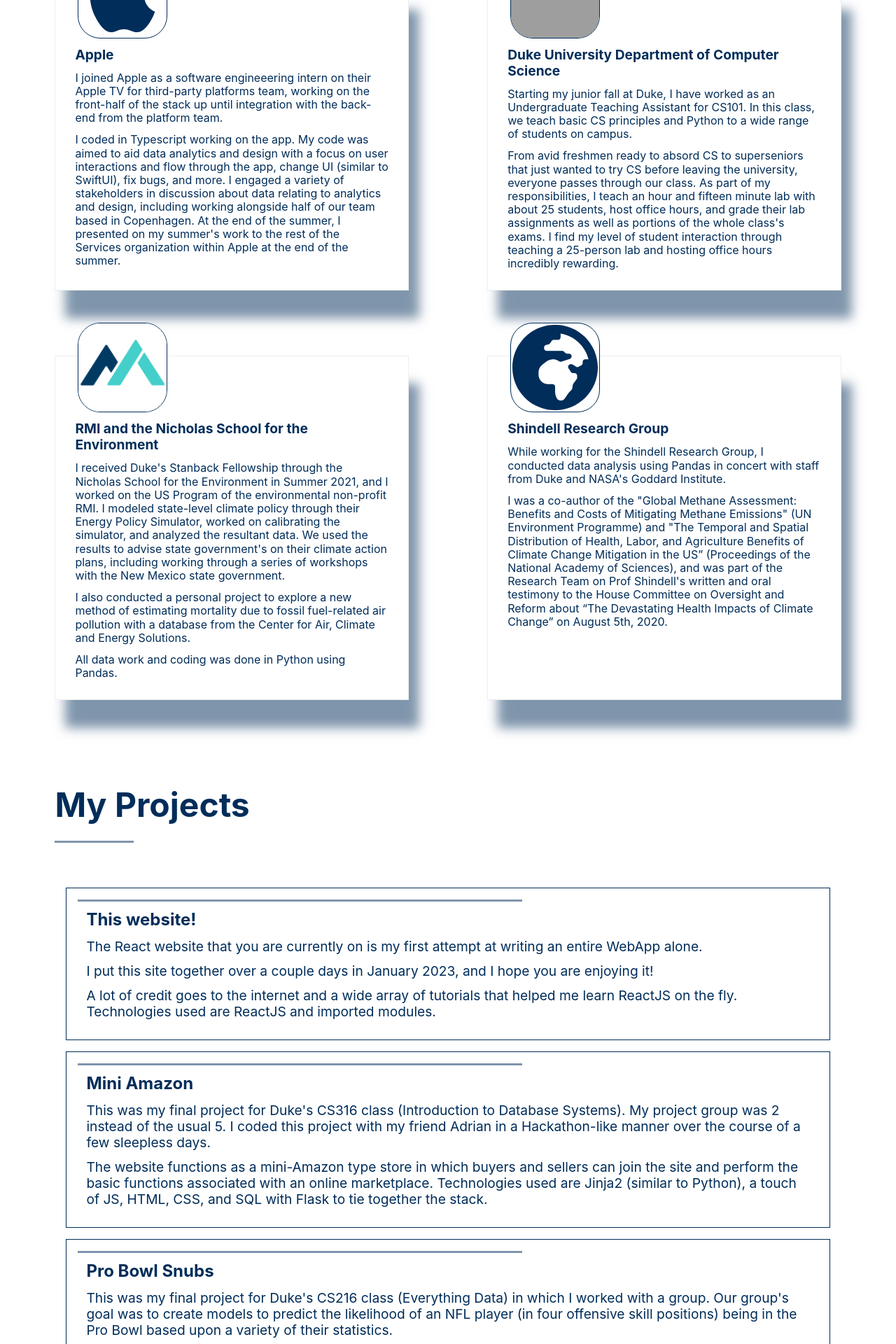
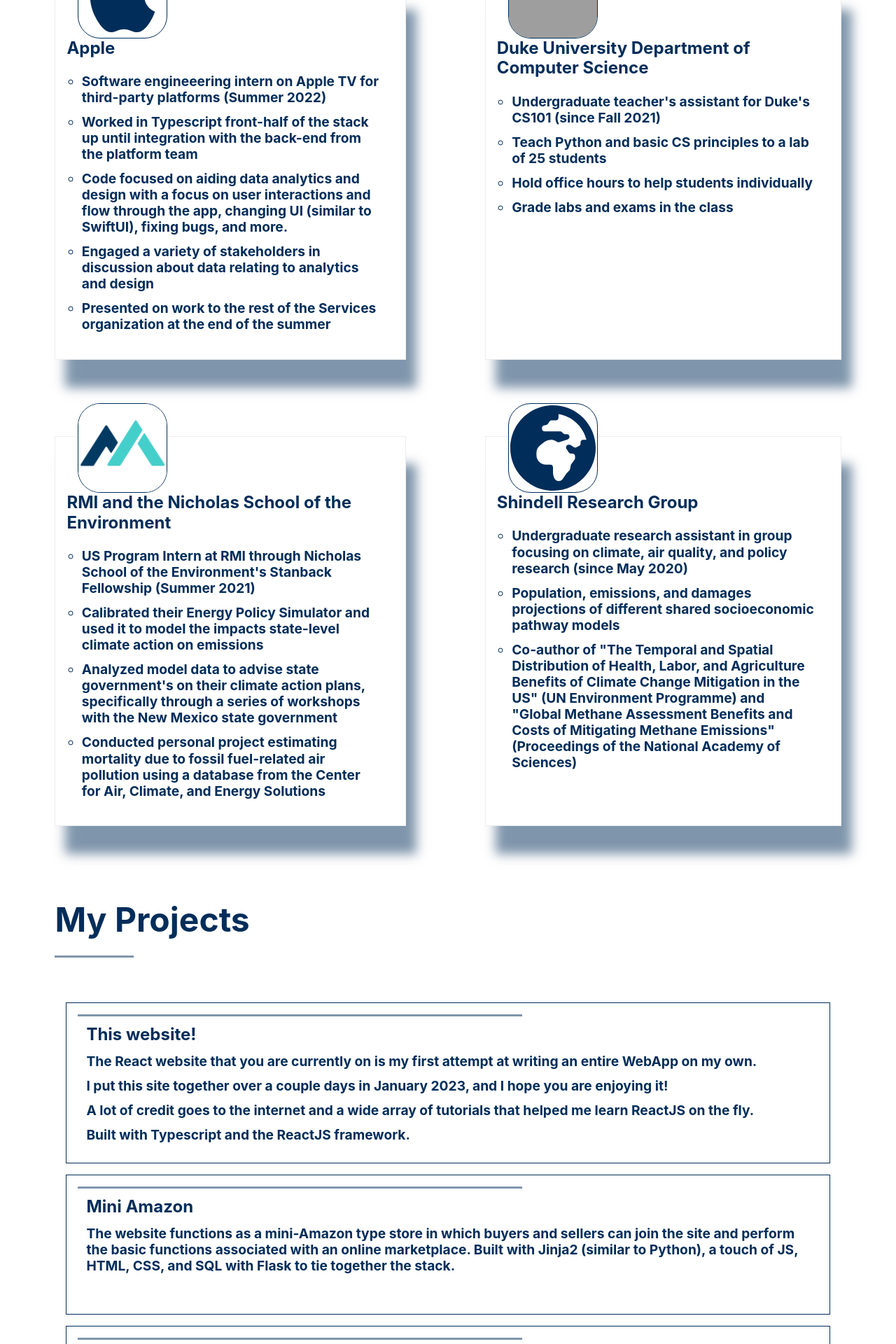
Before and after one commit to aglick24/my-app, a React (Create React App) app: page / in a window 1280 px wide. Shown: the part 1100-3020 px from the top of the page at 70% size. Built offline with nearby package versions, Linux system fonts and the light colour scheme; grey boxes are pictures that could not be loaded.

Commit message:
made content and design changes in infocards and listcards, still need to add proper shindell github and possibly rmi github

```diff
--- a/src/components/Contact.css
+++ b/src/components/Contact.css
@@ -11,7 +11,6 @@
 
 .Contact button {
     border: 0;
-    padding-left: 2%;
     background-color: var(--secondary-color);
     color: #eee;
     font-weight: bolder;
@@ -33,9 +32,9 @@
     color: #eee;
 }
 
-.Contact a:hover {
+.Contact a:hover,
+.Contact button:hover {
     font-size: 1.5rem;
-    border-bottom: 3px solid #eee;
 }
 
 .Contact .Content ul {
--- a/src/components/Contact.tsx
+++ b/src/components/Contact.tsx
@@ -12,8 +12,8 @@
                 Contact + Info
             </h2>
             <ul>
-                <li>{phone}<button onClick={() => {navigator.clipboard.writeText(phone);}}><FaCopy/></button></li>
-                <li>{email}<button onClick={() => {navigator.clipboard.writeText(email);}}><FaCopy/></button></li>
+                <li><button onClick={() => {navigator.clipboard.writeText(phone);}}>{phone} <FaCopy/></button></li>
+                <li><button onClick={() => {navigator.clipboard.writeText(email);}}>{email} <FaCopy/></button></li>
                 <li><a href='https://drive.google.com/file/d/1NZUCyl0bxcFLoHKXu1P8gl9sxHb1osNF/view?usp=sharing' target="_blank" rel="noreferrer">Resume</a></li>
                 <li><a href='https://github.com/aglick24' target="_blank" rel="noreferrer">Github</a></li>
             </ul>
--- a/src/components/InfoCard.css
+++ b/src/components/InfoCard.css
@@ -2,12 +2,25 @@
     border: 1px solid #eee;
     box-shadow: 15px 40px 15px var(--primary-dark-translucent);
     padding: 1rem;
+    font-weight: bold;
 }
 
-.InfoCard p {
+.InfoCard li {
+    font-size: 1.2rem;
+    margin: 12px;
+    font-weight: bold;
+}
+
+.InfoCard a {
     color: var(--primary-dark);
-    font-size: 1rem;
-    margin: 12px;
+}
+
+.InfoCard li a:hover {
+    font-weight: bolder;
+}
+
+.InfoCard ul {
+    padding: 2%;
 }
 
 .InfoCard img {
@@ -35,7 +48,7 @@
 
 .InfoCard span {
     color: var(--primary-dark);
-    font-size: 1.2rem;
+    font-size: 1.5rem;
     font-weight: 700;
 }
 
--- a/src/components/ListCard.css
+++ b/src/components/ListCard.css
@@ -11,6 +11,7 @@
 
 .ListCard p {
     color: var(--primary-dark);
+    font-weight: bold;
     font-size: 1.2rem;
     margin: 12px;
 }
@@ -26,11 +27,16 @@
     border: 1px solid var(--primary-dark-translucent);
 }
 
-.ListCard.Linked:hover p,
-.ListCard.Linked:hover span {
+.ListCard.Linked:hover p{
     color: #eee;
     font-size: 24px;
 }
+
+.ListCard.Linked:hover span {
+    color: #eee;
+    font-size: 30px;
+}
+
 .ListCard .Line {
     align-content: left;
     padding: 0% 50%;
--- a/src/components/Projects.tsx
+++ b/src/components/Projects.tsx
@@ -11,20 +11,20 @@
             <div className='Content'>
                 <ListCard
                 title={'This website!'}
-                content={<><p>The React website that you are currently on is my first attempt at writing an entire WebApp alone.</p><p>I put this site together over a couple days in January 2023, and I hope you are enjoying it!</p><p>A lot of credit goes to the internet and a wide array of tutorials that helped me learn ReactJS on the fly. Technologies used are ReactJS and imported modules.</p></>}
+                content={<><p>The React website that you are currently on is my first attempt at writing an entire WebApp on my own.</p><p>I put this site together over a couple days in January 2023, and I hope you are enjoying it!</p><p>A lot of credit goes to the internet and a wide array of tutorials that helped me learn ReactJS on the fly.</p><p>Built with Typescript and the ReactJS framework.</p></>}
                 link={'https://github.com/aglick24/my-app'}/>
                 <ListCard
                 title={'Mini Amazon'}
-                content={<><p>This was my final project for Duke's CS316 class (Introduction to Database Systems). My project group was 2 instead of the usual 5. I coded this project with my friend Adrian in a Hackathon-like manner over the course of a few sleepless days.</p><p>The website functions as a mini-Amazon type store in which buyers and sellers can join the site and perform the basic functions associated with an online marketplace. Technologies used are Jinja2 (similar to Python), a touch of JS, HTML, CSS, and SQL with Flask to tie together the stack.</p></>}
+                content={<><p>The website functions as a mini-Amazon type store in which buyers and sellers can join the site and perform the basic functions associated with an online marketplace. Built with Jinja2 (similar to Python), a touch of JS, HTML, CSS, and SQL with Flask to tie together the stack.</p></>}
                 link={'https://github.com/aglick24/mini-amazon-pin-pals'}/>
                 <ListCard
                 title={'Pro Bowl Snubs'}
-                content={<><p>This was my final project for Duke's CS216 class (Everything Data) in which I worked with a group. Our group's goal was to create models to predict the likelihood of an NFL player (in four offensive skill positions) being in the Pro Bowl based upon a variety of their statistics.</p><p>We created a K-nearest neighbors model and a logistic regression with high training and test accuracy rates. We then used a recursive feature elimination to determine the statistics that best predict Pro Bowl selection. Finally, we looked at which players were the biggest snubs (false positives) and flakes (false negatives) at each position between 2010 and 2020.</p><p>Technologies used are Python, Pandas, and machine learnning packages such as <code>sklearn</code>.</p></>}
+                content={<><p>Goal: create models to predict the likelihood of an NFL player (in four offensive skill positions) being in the Pro Bowl based upon a variety of their statistics</p><p>Created a K-nearest neighbors model and a logistic regression with high training and test accuracy rates</p><p>Used recursive feature elimination to determine the statistics that best predict Pro Bowl selection.</p><p>Examined which players were the biggest snubs (false positives) and flakes (false negatives) at each position between 2010 and 2020.</p><p>Built ina Jupyter notebook with Python, Pandas, and machine learnning packages such as <code>sklearn</code></p></>}
                 link={'https://github.com/aglick24/cs216-pro-bowl'}/>
                 <ListCard
                 title={'Shindell Research Group'}
-                content={<><p>Here are my repositories associated with my work in the Shindell Group. Data is not included, and methods are inefficient because I was teaching myself Pandas prior to instruction in it through my coursework. Got the job done well enough though!</p></>}
-                link={''}/>
+                content={<><p>Repositories associated with my work in the Shindell Group</p><p>Population projections and shared socioeconomic pathway model data analysis</p><p>Data is not included</p></>}
+                link={'https://github.com/aglick24'}/>
             </div>
         </div>
     </div>
--- a/src/components/Publications.tsx
+++ b/src/components/Publications.tsx
@@ -9,13 +9,13 @@
               <span className='Line'></span>
               <div className='Content'>
                 <ListCard
+                title={'The Temporal and Spatial Distribution of Health, Labor, and Agriculture Benefits of Climate Change Mitigation in the US'}
+                content={<><p>Published in the Proceedings of the National Academy of Sciences on November 1, 2021</p></>}
+                link={'https://www.pnas.org/doi/10.1073/pnas.2104061118'}/>
+                <ListCard
                 title={'Global Methane Assessment: Benefits and Costs of Mitigating Methane Emissions'}
-                content={<><p>Published as an official document of the UN Environment Programme on May 6, 2021.</p></>}
+                content={<><p>Published as an official document of the UN Environment Programme on May 6, 2021</p></>}
                 link={'https://www.unep.org/resources/report/global-methane-assessment-benefits-and-costs-mitigating-methane-emissions'}/>
-                <ListCard
-                title={'The Temporal and Spatial Distribution of Health, Labor, and Agriculture Benefits of Climate Change Mitigation in the US'}
-                content={<><p>Published in the Proceedings of the National Academy of Sciences on November 1, 2021.</p></>}
-                link={'https://www.pnas.org/doi/10.1073/pnas.2104061118'}/>
               </div>
           </div>
       </div>
--- a/src/components/Work.tsx
+++ b/src/components/Work.tsx
@@ -15,22 +15,46 @@
               <InfoCard image={<FaIcons.FaApple className="Icon Apple"/>}
               alt={'apple'}
               title={'Apple'}
-              content={<><p>I joined Apple as a software engineeering intern on their Apple TV for third-party platforms team, working on the front-half of the stack up until integration with the back-end from the platform team.</p><p>I coded in Typescript working on the app. My code was aimed to aid data analytics and design with a focus on user interactions and flow through the app, change UI (similar to SwiftUI), fix bugs, and more. I engaged a variety of stakeholders in discussion about data relating to analytics and design, including working alongside half of our team based in Copenhagen. At the end of the summer, I presented on my summer's work to the rest of the Services organization within Apple at the end of the summer.</p></>}
+              content={
+              <ul>
+                <li>Software engineeering intern on Apple TV for third-party platforms (Summer 2022)</li>
+                <li>Worked in Typescript front-half of the stack up until integration with the back-end from the platform team</li>
+                <li>Code focused on aiding data analytics and design with a focus on user interactions and flow through the app, changing UI (similar to SwiftUI), fixing bugs, and more.</li>
+                <li>Engaged a variety of stakeholders in discussion about data relating to analytics and design</li>
+                <li>Presented on work to the rest of the Services organization at the end of the summer</li>
+              </ul>}
               link={'https://www.apple.com/apple-tv-app/devices/'}/>
               <InfoCard image={duke}
               alt={'uta'}
               title={'Duke University Department of Computer Science'}
-              content={<><p>Starting my junior fall at Duke, I have worked as an Undergraduate Teaching Assistant for CS101. In this class, we teach basic CS principles and Python to a wide range of students on campus.</p><p>From avid freshmen ready to absord CS to superseniors that just wanted to try CS before leaving the university, everyone passes through our class. As part of my responsibilities, I teach an hour and fifteen minute lab with about 25 students, host office hours, and grade their lab assignments as well as portions of the whole class's exams. I find my level of student interaction through teaching a 25-person lab and hosting office hours incredibly rewarding.</p></>}
+              content={
+                <ul>
+                  <li>Undergraduate teacher's assistant for Duke's CS101 (since Fall 2021)</li>
+                  <li>Teach Python and basic CS principles to a lab of 25 students</li>
+                  <li>Hold office hours to help students individually</li>
+                  <li>Grade labs and exams in the class</li>
+                </ul>}
               link={'https://www.cs.duke.edu'}/>
               <InfoCard image={rmi}
               alt={'rmi'}
-              title={'RMI and the Nicholas School for the Environment'}
-              content={<><p>I received Duke's Stanback Fellowship through the Nicholas School for the Environment in Summer 2021, and I worked on the US Program of the environmental non-profit RMI. I modeled state-level climate policy through their Energy Policy Simulator, worked on calibrating the simulator, and analyzed the resultant data.  We  used the results to advise state government's on their climate action plans, including working through a series of workshops with the New Mexico state government.</p><p>I also conducted a personal project to explore a new method of estimating mortality due to fossil fuel-related air pollution with a database from the Center for Air, Climate and Energy Solutions.</p><p>All data work and coding was done in Python using Pandas.</p></>}
+              title={'RMI and the Nicholas School of the Environment'}
+              content={
+                <ul>
+                  <li>US Program Intern at RMI through Nicholas School of the Environment's Stanback Fellowship (Summer 2021)</li>
+                  <li>Calibrated their Energy Policy Simulator and used it to model the impacts state-level climate action on emissions</li>
+                  <li>Analyzed model data to advise state government's on their climate action plans, specifically through a series of workshops with the New Mexico state government</li>
+                  <li>Conducted personal project estimating mortality due to fossil fuel-related air pollution using a database from the Center for Air, Climate, and Energy Solutions</li>
+                </ul>}
               link={'https://rmi.org/us-program/'}/>
               <InfoCard image={<FaIcons.FaGlobeAfrica className="Icon"/>}
               alt={'shindell'}
               title={'Shindell Research Group'}
-              content={<><p>While working for the Shindell Research Group, I conducted data analysis using Pandas in concert with staff from Duke and NASA's Goddard Institute.</p><p>I was a co-author of the "Global Methane Assessment: Benefits and Costs of Mitigating Methane Emissions" (UN Environment Programme) and "The Temporal and Spatial Distribution of Health, Labor, and Agriculture Benefits of Climate Change Mitigation in the US” (Proceedings of the National Academy of Sciences), and was part of the Research Team on Prof Shindell's written and oral testimony to the House Committee on Oversight and Reform about “The Devastating Health Impacts of Climate Change” on August 5th, 2020.</p></>}
+              content={
+                <ul>
+                  <li>Undergraduate research assistant in group focusing on climate, air quality, and policy research (since May 2020)</li>
+                  <li>Population, emissions, and damages projections of different shared socioeconomic pathway models</li>
+                  <li>Co-author of <a href='#publications'>"The Temporal and Spatial Distribution of Health, Labor, and Agriculture Benefits of Climate Change Mitigation in the US" (UN Environment Programme)</a> and <a href='#publications'>"Global Methane Assessment Benefits and Costs of Mitigating Methane Emissions" (Proceedings of the National Academy of Sciences)</a></li>
+                </ul>}
               link={'https://sites.duke.edu/shindellgroup/'}/>
             </div>
         </div>
```
Also changed, not shown: 1 other file (tests, documents, lock files or other folders).
